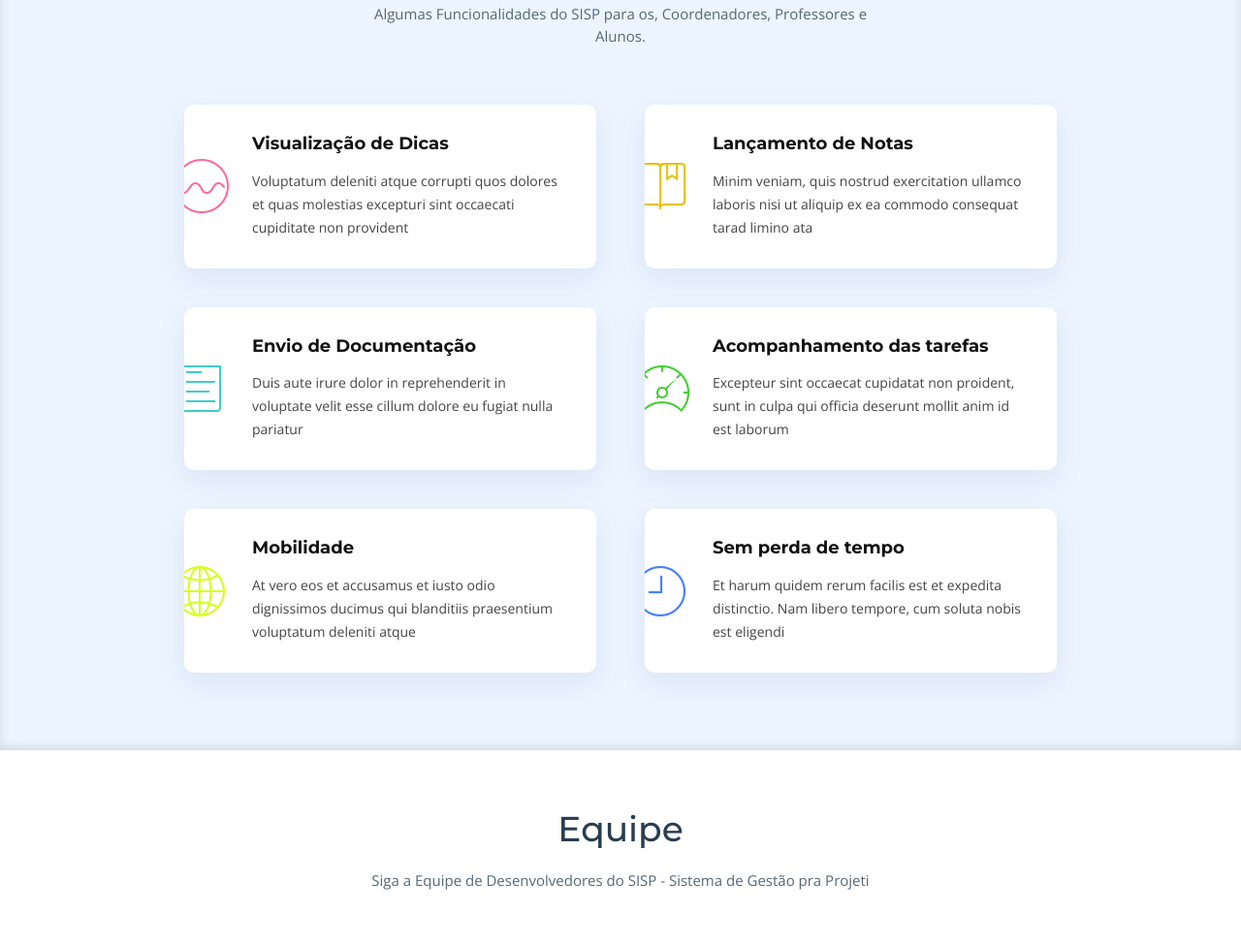
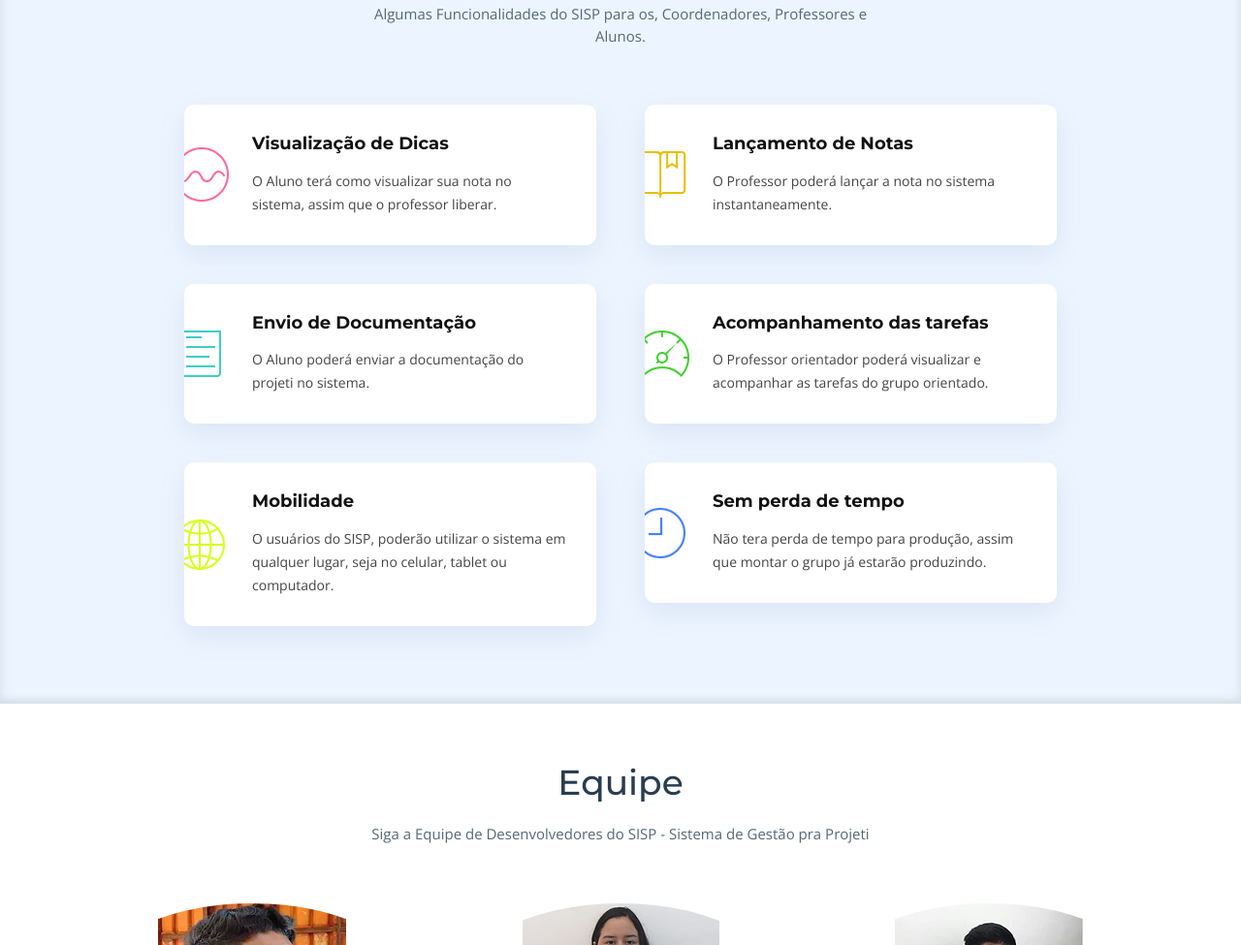
Before and after one commit to sisprojeti/Site-SISP, a plain HTML site: page index.html in a window 1280 px wide. Shown: the part 2615-3590 px from the top of the page at 97% size. Drawn offline with nearby package versions, Linux system fonts and the light colour scheme; files whose address does not match are found by name.

Commit message:
Update index.html

```diff
--- a/index.html
+++ b/index.html
@@ -204,14 +204,14 @@
             <div class="box">
               <div class="icon"><i class="ion-ios-analytics-outline" style="color: #ff689b;"></i></div>
               <h4 class="title"><a href="">Visualização de Dicas</a></h4>
-              <p class="description">Voluptatum deleniti atque corrupti quos dolores et quas molestias excepturi sint occaecati cupiditate non provident</p>
+              <p class="description">O Aluno terá como visualizar sua nota no sistema, assim que o professor liberar.</p>
             </div>
           </div>
           <div class="col-md-6 col-lg-5 wow bounceInUp" data-wow-duration="1.4s">
             <div class="box">
               <div class="icon"><i class="ion-ios-bookmarks-outline" style="color: #e9bf06;"></i></div>
               <h4 class="title"><a href="">Lançamento de Notas</a></h4>
-              <p class="description">Minim veniam, quis nostrud exercitation ullamco laboris nisi ut aliquip ex ea commodo consequat tarad limino ata</p>
+              <p class="description">O Professor poderá lançar a nota no sistema instantaneamente.</p>
             </div>
           </div>
 
@@ -219,14 +219,14 @@
             <div class="box">
               <div class="icon"><i class="ion-ios-paper-outline" style="color: #3fcdc7;"></i></div>
               <h4 class="title"><a href="">Envio de Documentação</a></h4>
-              <p class="description">Duis aute irure dolor in reprehenderit in voluptate velit esse cillum dolore eu fugiat nulla pariatur</p>
+              <p class="description">O Aluno poderá enviar a documentação do projeti no sistema.</p>
             </div>
           </div>
           <div class="col-md-6 col-lg-5 wow bounceInUp" data-wow-delay="0.1s" data-wow-duration="1.4s">
             <div class="box">
               <div class="icon"><i class="ion-ios-speedometer-outline" style="color:#41cf2e;"></i></div>
               <h4 class="title"><a href="">Acompanhamento das tarefas</a></h4>
-              <p class="description">Excepteur sint occaecat cupidatat non proident, sunt in culpa qui officia deserunt mollit anim id est laborum</p>
+              <p class="description">O Professor orientador poderá visualizar e acompanhar as tarefas do grupo orientado.</p>
             </div>
           </div>
 
@@ -234,14 +234,14 @@
             <div class="box">
               <div class="icon"><i class="ion-ios-world-outline" style="color: #d6ff22;"></i></div>
               <h4 class="title"><a href="">Mobilidade</a></h4>
-              <p class="description">At vero eos et accusamus et iusto odio dignissimos ducimus qui blanditiis praesentium voluptatum deleniti atque</p>
+              <p class="description">O usuários do SISP, poderão utilizar o sistema em qualquer lugar, seja no celular, tablet ou computador.</p>
             </div>
           </div>
           <div class="col-md-6 col-lg-5 wow bounceInUp" data-wow-delay="0.2s" data-wow-duration="1.4s">
             <div class="box">
               <div class="icon"><i class="ion-ios-clock-outline" style="color: #4680ff;"></i></div>
               <h4 class="title"><a href="">Sem perda de tempo</a></h4>
-              <p class="description">Et harum quidem rerum facilis est et expedita distinctio. Nam libero tempore, cum soluta nobis est eligendi</p>
+              <p class="description">Não tera perda de tempo para produção, assim que montar o grupo já estarão produzindo.</p>
             </div>
           </div>
 
```
